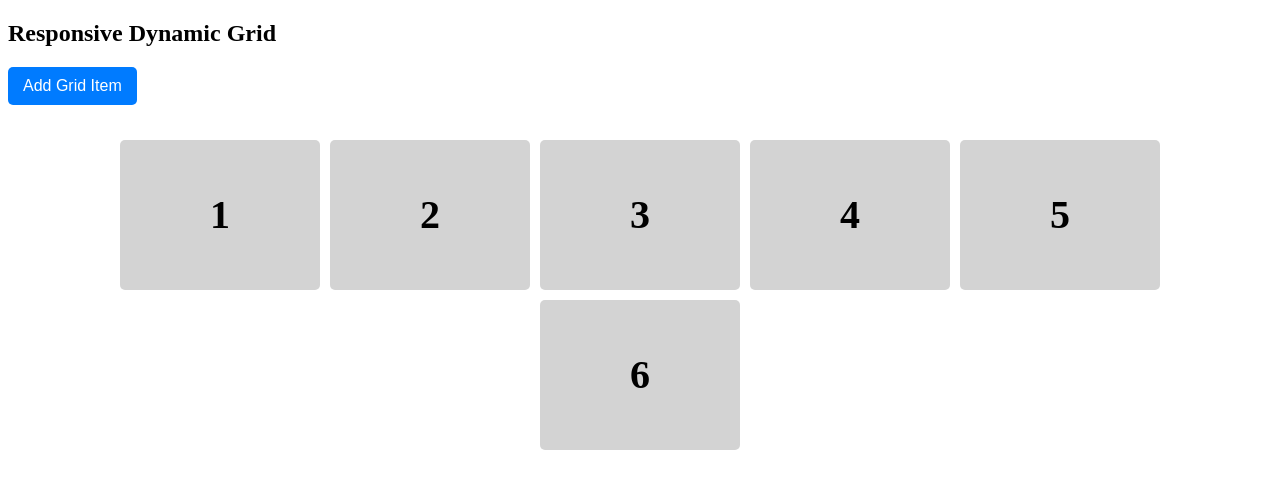
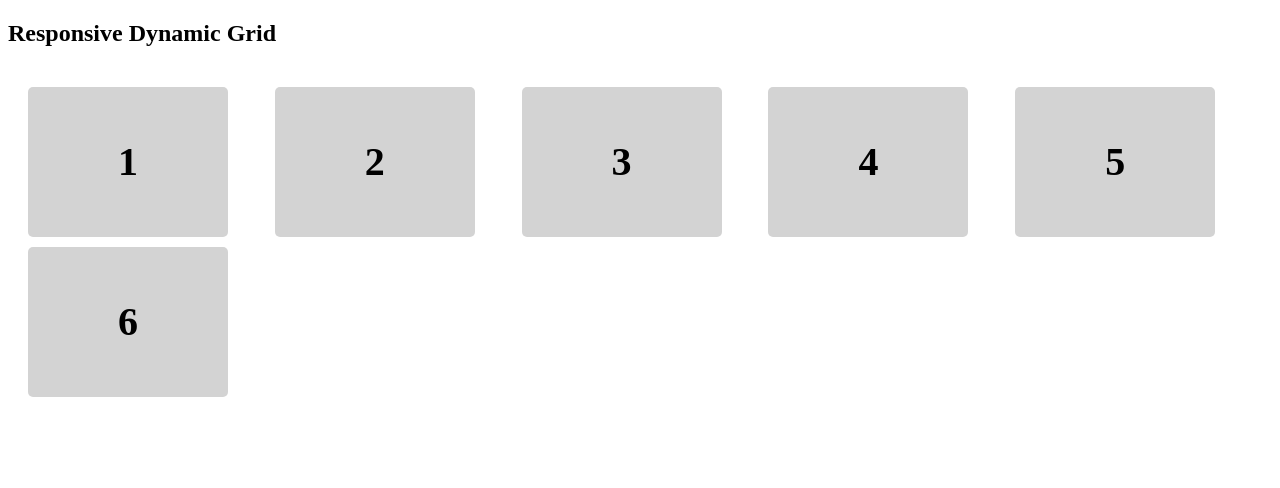
Before and after one commit to acciojob/css-dynamic-grid-bhpuja, a website: page main.html in a window 1280 px wide. Drawn offline with Linux system fonts and the light colour scheme.

Commit message:
created a submission

```diff
--- a/main.html
+++ b/main.html
@@ -9,9 +9,8 @@
 <body>
 
     <h2>Responsive Dynamic Grid</h2>
-    <button id="addItem">Add Grid Item</button>
 
-    <div class="grid-container" id="gridContainer">
+    <div class="grid-container">
         <div class="grid-item">1</div>
         <div class="grid-item">2</div>
         <div class="grid-item">3</div>
--- a/styles.css
+++ b/styles.css
@@ -1,45 +1,23 @@
-/*  your css code here. If applicable */
-/* Apply styles to the grid container */
+/* Style the grid container */
 .grid-container {
-    display: flex;
-    flex-wrap: wrap; /* Allows items to wrap dynamically */
-    justify-content: center; /* Centers items horizontally */
-    gap: 10px; /* Space between grid items */
+    display: grid;
+    grid-template-columns: repeat(auto-fit, minmax(200px, 4fr)); /* Responsive grid */
+    gap: 10px;
     padding: 20px;
+    justify-content: center; /* Centers the grid */
 }
 
-/* Styles for individual grid items */
+/* Style for each grid item */
 .grid-item {
     background-color: lightgray;
     height: 150px;
     width: 200px;
     border-radius: 5px;
     font-size: 40px;
+    font-weight: bold;
+
+    /* Center content using flexbox */
     display: flex;
+    align-items: center;
     justify-content: center;
-    align-items: center;
-    font-weight: bold;
 }
-
-/* Button styling */
-button {
-    padding: 10px 15px;
-    font-size: 16px;
-    cursor: pointer;
-    background-color: #007BFF;
-    color: white;
-    border: none;
-    border-radius: 5px;
-    margin-bottom: 15px;
-}
-
-button:hover {
-    background-color: #0056b3;
-}
-
-/* Responsive adjustments */
-@media (max-width: 600px) {
-    .grid-item {
-        width: 100%; /* Make items take full width on smaller screens */
-    }
-}
```
